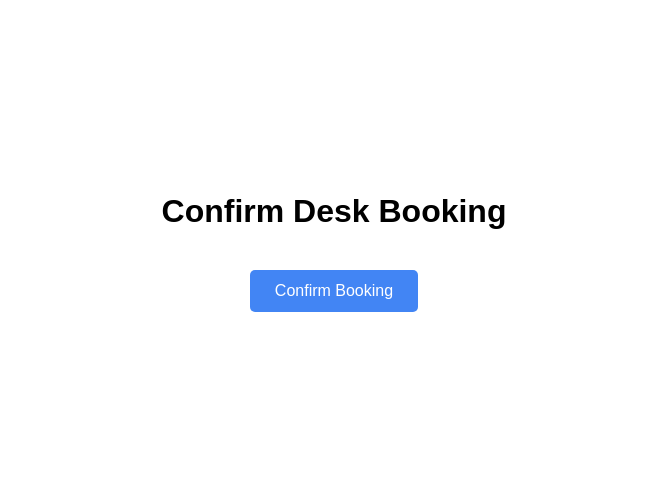
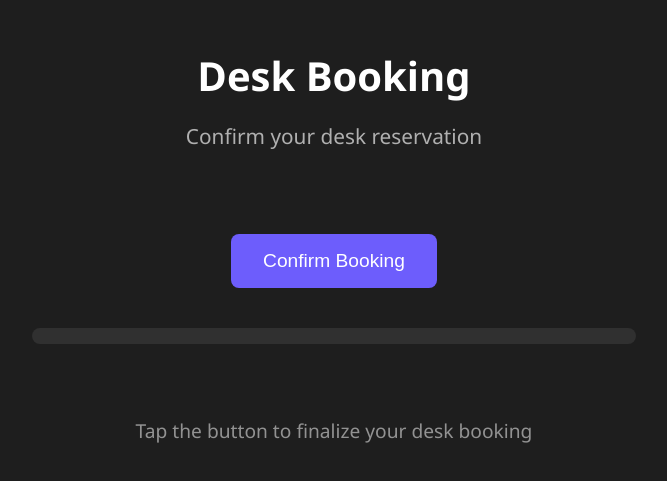
Before and after one commit to arctouch-lucianoayres/book-a-desk, a plain HTML site: page phone.html in a window 1280 px wide. Shown: the part 163-644 px from the top of the page, without its empty margins (306-973 px from the left). Drawn offline with Linux system fonts and the light colour scheme.

Commit message:
refactor: create dark theme

```diff
--- a/css/styles.css
+++ b/css/styles.css
@@ -1,8 +1,30 @@
-/* Shared styles for all pages */
+/* Shared styles for all pages - Dark Theme */
+:root {
+  --background-color: #121212;
+  --surface-color: #1e1e1e;
+  --primary-color: #6d5dfc;
+  --primary-hover: #8678ff;
+  --text-primary: #ffffff;
+  --text-secondary: #b0b0b0;
+  --error-color: #cf6679;
+  --success-color: #03dac6;
+  --shadow-color: rgba(0, 0, 0, 0.3);
+  --transition-speed: 0.3s;
+}
+
+* {
+  box-sizing: border-box;
+}
+
 html, body {
   height: 100%;
   margin: 0;
   padding: 0;
+  background-color: var(--background-color);
+  color: var(--text-primary);
+  font-family: 'Segoe UI', 'Roboto', 'Helvetica Neue', sans-serif;
+  line-height: 1.6;
+  overflow-x: hidden;
 }
 
 body {
@@ -11,44 +33,147 @@ body {
   justify-content: center;
   align-items: center;
   text-align: center;
-  font-family: Arial, sans-serif;
   padding: 20px;
+}
+
+.container {
+  background-color: var(--surface-color);
+  border-radius: 16px;
+  padding: 2rem;
+  width: 90%;
+  max-width: 600px;
+  box-shadow: 0 10px 20px var(--shadow-color);
+  margin: 0 auto;
+  text-align: center;
+  transition: transform var(--transition-speed);
 }
 
 h1 {
   margin-bottom: 20px;
+  font-weight: 600;
+  color: var(--text-primary);
+  font-size: 2.2rem;
 }
 
 p {
   margin: 10px 0;
+  color: var(--text-secondary);
+  font-size: 1.1rem;
+}
+
+.qr-container {
+  display: flex;
+  flex-direction: column;
+  align-items: center;
+  margin: 2rem 0;
 }
 
 #qrcode {
-  margin: 20px 0;
+  margin: 2rem 0;
   display: block;
+  padding: 1.5rem;
+  background-color: white;
+  border-radius: 12px;
+  box-shadow: 0 4px 8px var(--shadow-color);
+  max-width: 80%;
 }
 
-button {
-  padding: 12px 25px;
-  font-size: 16px;
-  background-color: #4285F4;
+.subtitle {
+  color: var(--text-secondary);
+  margin-top: -0.5rem;
+  margin-bottom: 2rem;
+  font-size: 1.1rem;
+}
+
+header {
+  margin-bottom: 1rem;
+}
+
+footer {
+  margin-top: 2rem;
+  color: var(--text-secondary);
+  font-size: 0.9rem;
+  opacity: 0.8;
+}
+
+.content {
+  width: 100%;
+  padding: 1.5rem 0;
+}
+
+.instructions {
+  font-style: italic;
+}
+
+#status {
+  font-size: 1.1rem;
+  margin: 1rem 0;
+  padding: 0.5rem;
+  border-radius: 8px;
+  background-color: rgba(255, 255, 255, 0.08);
+}
+
+button, .button {
+  padding: 14px 28px;
+  font-size: 1.1rem;
+  background-color: var(--primary-color);
   color: white;
   border: none;
-  border-radius: 5px;
+  border-radius: 8px;
   cursor: pointer;
-  margin: 20px 0;
+  margin: 1.5rem 0;
+  transition: all var(--transition-speed);
+  text-decoration: none;
+  display: inline-block;
 }
 
-button:hover {
-  background-color: #357AE8;
+button:hover, .button:hover {
+  background-color: var(--primary-hover);
+  transform: translateY(-2px);
+  box-shadow: 0 5px 15px rgba(109, 93, 252, 0.4);
 }
 
 button:disabled {
-  background-color: #cccccc;
+  background-color: #44444c;
+  color: var(--text-secondary);
   cursor: not-allowed;
+  transform: none;
+  box-shadow: none;
 }
 
-.container {
-  max-width: 600px;
-  text-align: center;
+/* For tablet-specific optimizations */
+@media (min-width: 768px) {
+  .container {
+    padding: 3rem;
+    max-width: 700px;
+  }
+
+  h1 {
+    font-size: 2.5rem;
+  }
+
+  p {
+    font-size: 1.2rem;
+  }
+
+  button, .button {
+    font-size: 1.2rem;
+    padding: 16px 32px;
+  }
+
+  #qrcode {
+    margin: 2.5rem auto;
+  }
+
+  .qr-container {
+    margin: 3rem 0;
+  }
+
+  .subtitle {
+    font-size: 1.3rem;
+  }
+
+  footer {
+    font-size: 1rem;
+  }
 }
--- a/css/thankyou.css
+++ b/css/thankyou.css
@@ -3,11 +3,57 @@
   flex-direction: column;
   justify-content: center;
   align-items: center;
-  height: 100vh;
+  min-height: 80vh;
   text-align: center;
 }
 
 .success-emoji {
-  font-size: 72px;
-  margin-bottom: 20px;
+  font-size: 80px;
+  margin-bottom: 30px;
+  display: flex;
+  align-items: center;
+  justify-content: center;
+  width: 120px;
+  height: 120px;
+  background-color: rgba(3, 218, 198, 0.15);
+  border-radius: 50%;
+  color: var(--success-color);
+  animation: pulse 2s infinite;
 }
+
+@keyframes pulse {
+  0% {
+    box-shadow: 0 0 0 0 rgba(3, 218, 198, 0.4);
+  }
+  70% {
+    box-shadow: 0 0 0 15px rgba(3, 218, 198, 0);
+  }
+  100% {
+    box-shadow: 0 0 0 0 rgba(3, 218, 198, 0);
+  }
+}
+
+.success-message {
+  color: var(--text-primary);
+  margin: 1rem 0;
+  font-size: 1.2rem;
+}
+
+/* Confetti animation effect */
+.confetti {
+  position: fixed;
+  width: 10px;
+  height: 10px;
+  background-color: var(--primary-color);
+  opacity: 0.7;
+  animation: confetti-fall 3s linear infinite;
+}
+
+@keyframes confetti-fall {
+  0% {
+    transform: translateY(-100vh) rotate(0deg);
+  }
+  100% {
+    transform: translateY(100vh) rotate(720deg);
+  }
+}
--- a/phone.html
+++ b/phone.html
@@ -1,8 +1,10 @@
 <!DOCTYPE html>
-<html>
+<html lang="en">
 <head>
-  <title>Tap the Button</title>
+  <title>Book A Desk</title>
+  <meta charset="UTF-8">
   <meta name="viewport" content="width=device-width, initial-scale=1.0">
+  <link rel="stylesheet" href="https://fonts.googleapis.com/css2?family=Roboto:wght@300;400;500;700&display=swap">
   <link rel="stylesheet" href="css/styles.css">
   <script type="module" src="https://www.gstatic.com/firebasejs/11.9.1/firebase-app.js"></script>
   <script type="module" src="https://www.gstatic.com/firebasejs/11.9.1/firebase-database.js"></script>
@@ -11,9 +13,19 @@
 </head>
 <body>
   <div class="container">
-    <h1>Confirm Desk Booking</h1>
-    <button id="action-button">Confirm Booking</button>
-    <p id="status"></p>
+    <header>
+      <h1>Desk Booking</h1>
+      <p class="subtitle">Confirm your desk reservation</p>
+    </header>
+
+    <div class="content">
+      <button id="action-button">Confirm Booking</button>
+      <p id="status"></p>
+    </div>
+
+    <footer>
+      <p>Tap the button to finalize your desk booking</p>
+    </footer>
   </div>
 </body>
 </html>
```
Also changed, not shown: index.html (+19 -5 lines), thankyou-phone.html (+6 -4 lines), thankyou.html (+6 -5 lines).
